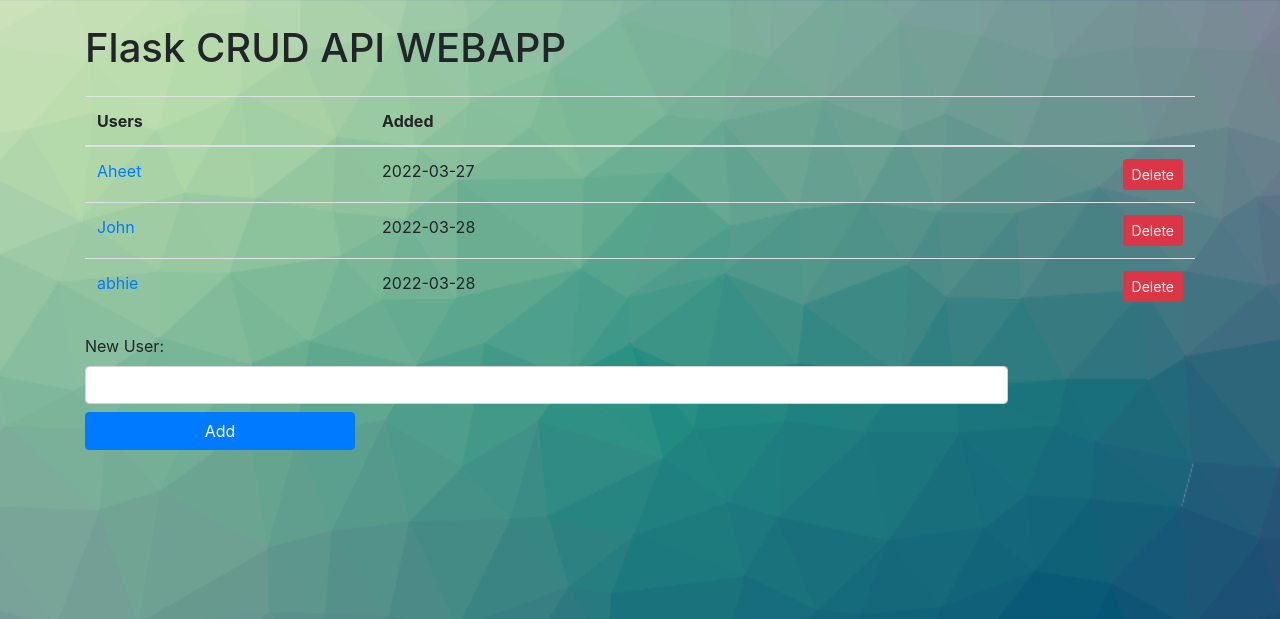
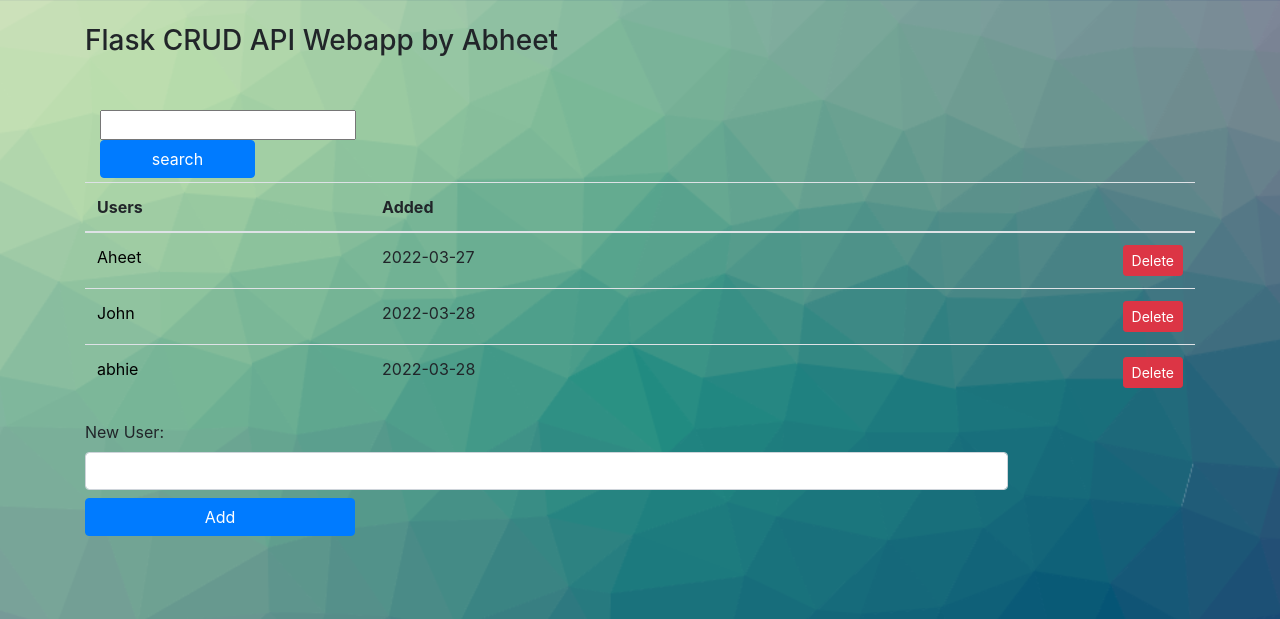
Before and after one commit to abheet19/flask_crud_api, a Flask app: page / in a window 1280 px wide. Shown: the top 619 px of the page. Run offline with Flask 2, Linux system fonts and the light colour scheme; data comes from the database, SQL or seed files in the repository; both versions use the stored data as it was after the commit; some libraries are stand-ins or nearby versions.

Commit message:
added search support
Signed-off-by: abheet.s <abheet.s@mamaearth.in>

```diff
--- a/app.py
+++ b/app.py
@@ -1,8 +1,11 @@
 from flask import Flask,render_template,request,redirect
 from flask_sqlalchemy import SQLAlchemy  # add
 from datetime import datetime  # add
+from forms import searchForm
+
 
 app = Flask(__name__)
+app.config['SECRET_KEY'] = 'root'
 app.config['SQLALCHEMY_DATABASE_URI'] = 'sqlite:///test.db'  # add
 app.config['SQLALCHEMY_TRACK_MODIFICATIONS'] = False
 db = SQLAlchemy(app)  # add
@@ -15,6 +18,7 @@
 
     def __repr__(self):
         return '<User %r>' % self.name
+
 
 
 #######  Crud  ########
@@ -65,5 +69,22 @@
         return render_template('update.html', title=title, user=user)
 
 
+
+
+
+@app.route('/search/', methods=['POST'])
+def search():
+
+
+   # users = User.query.get_or_404(id)s
+
+    name = request.form['name']
+    # print(name)
+    users = User.query.filter(User.name.like("%"+name+"%")).all()
+    print(users)
+    # #users = User.query.order_by(User.created_at).all()
+    return render_template("search.html",  users=users)
+    #return redirect('/')
+
 if __name__ == '__main__':
     app.run(debug=True)
--- a/static/css/main.css
+++ b/static/css/main.css
@@ -5,6 +5,7 @@
 body, html {
     height: 100%;
 }
+
 
 body {
   background-image: url("../images/cool-background.png");
--- a/templates/base.html
+++ b/templates/base.html
@@ -21,7 +21,7 @@
     {% if title %}
     <title>{{ title }} - Flask CRUD</title>
     {% else %}
-    <title>Welcome to Flask CRUD</title>
+    <title>Abheet's flask API</title>
     {% endif %}
   </head>
 
--- a/templates/index.html
+++ b/templates/index.html
@@ -3,11 +3,25 @@
 
 
 
+
 <div class="container">
-  <h1 class="my-4">Flask CRUD API WEBAPP</h1>
+  <h3 class="my-4">Flask CRUD API Webapp by Abheet</h3>
+
+
+    <br>
   {% if users|length < 1 %}
   <p>There is nothing to show for now.</p>
   {% else %}
+
+
+    <div class="col-sm-2 my-1">
+      <form action="{{ url_for('search')}}" method="POST">
+        <input name='name' type="text" class="input-medium search-query">
+      <button type="submit" class="btn btn-primary btn-block">search</button>
+    </form>
+    </div>
+
+
   <table class="table">
     <thead>
       <tr>
@@ -19,7 +33,7 @@
     <tbody>
       {% for user in users %}
       <tr>
-        <td><a href="/update/{{user.id}}">{{ user.name }}</a></td>
+        <td ><a href="/update/{{user.id}}"  style="color :black; ">{{ user.name }}</a></td>
         <td>{{ user.created_at.date() }}</td>
         <td class="text-right">
           <a class="btn btn-danger btn-sm" href="/delete/{{user.id}}" role="button">Delete</a>
@@ -28,6 +42,7 @@
       {% endfor %}
     </tbody>
   </table>
+
   {% endif %}
 
   {% include 'snippets/form.html' %}
```
Also changed, not shown: forms.py (added, +8 -0 lines), templates/search.html (added, +13 -0 lines), templates/searchBar.html (added, +18 -0 lines), test.db, 1 other file.
